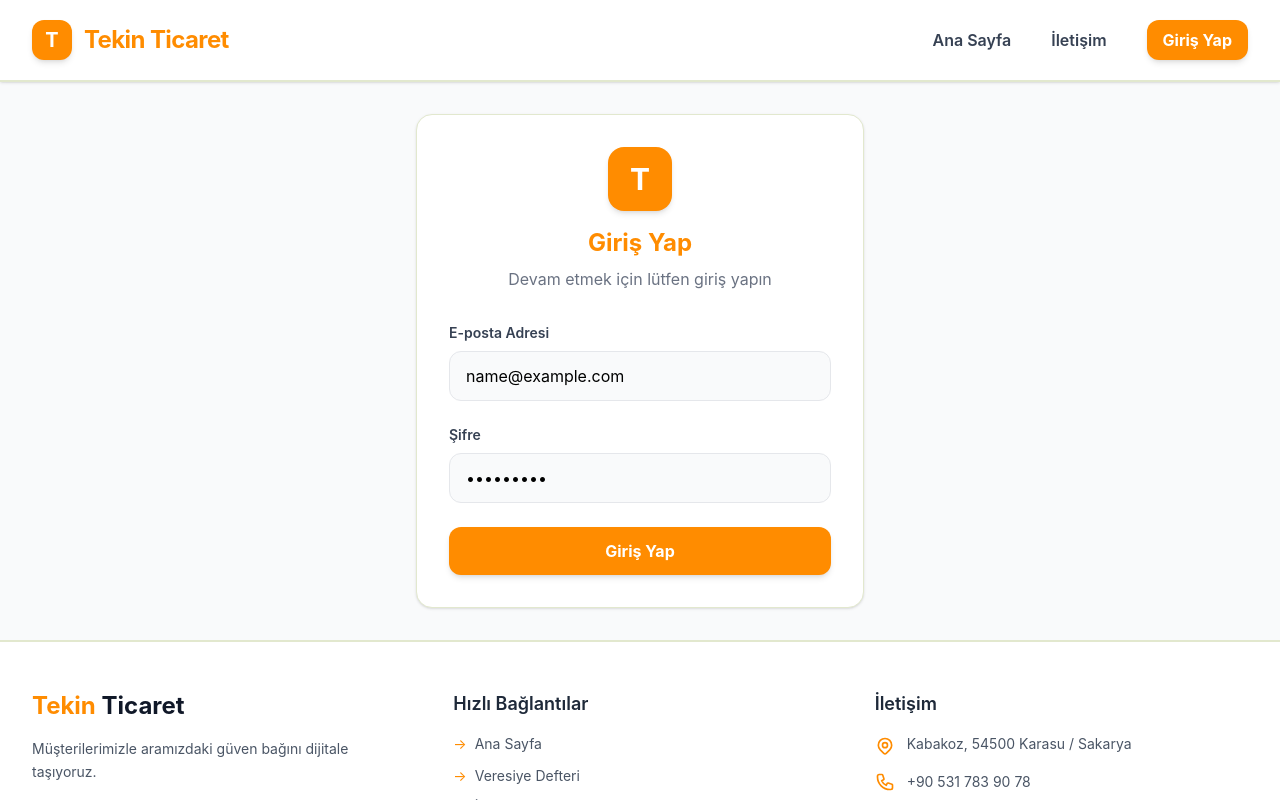
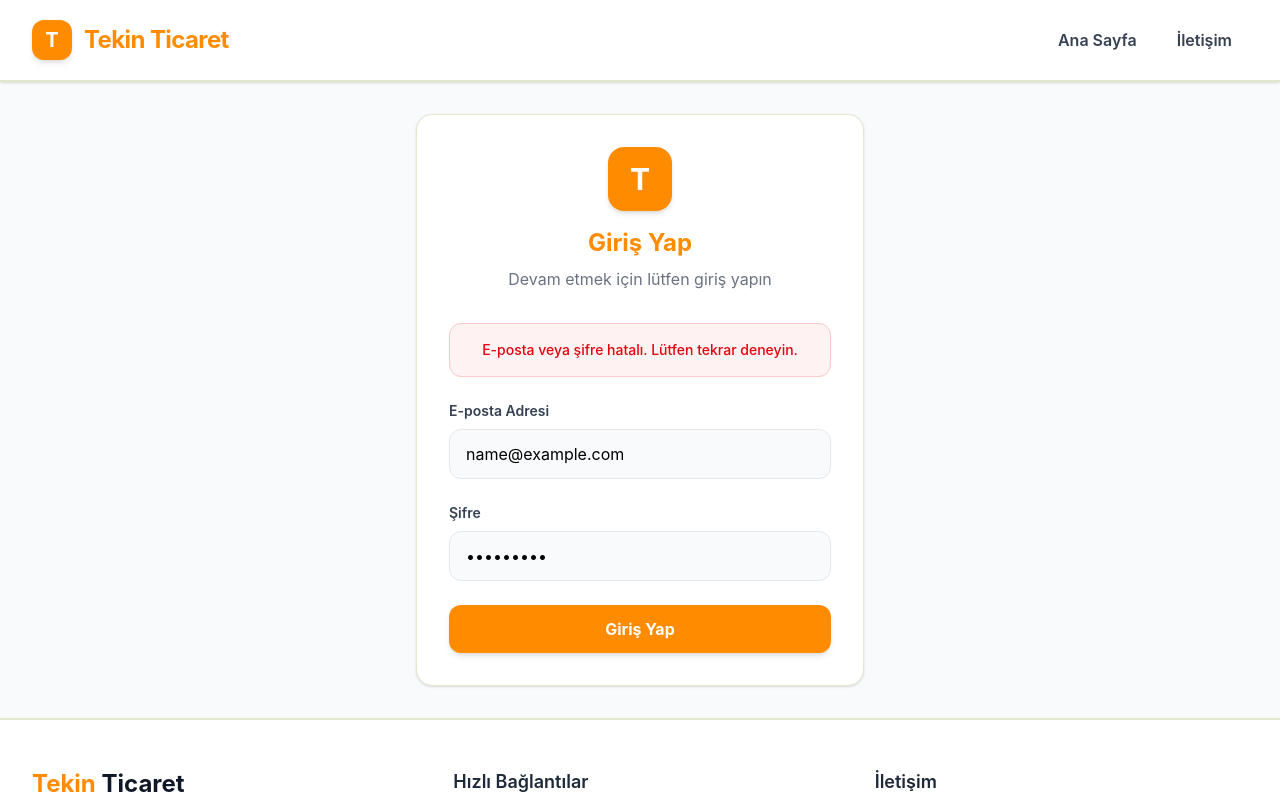
Before and after one commit to melihcandemir/Tekin_Ticaret, a React (Vite) app: page /login in a window 1280 px wide. Both pictures are taken after typing "name@example.com", "Sample123" into the empty fields and a click on the button "Giriş Yap". Shown: the top 800 px of the page. Built offline with nearby package versions, Linux system fonts and the light colour scheme; no server answers; the HTML template or start-up script is replaced by a standard one.

Commit message:
Veresiye defteri netlify ve giriş detayları değiştirildi

```diff
--- a/src/components/Footer.tsx
+++ b/src/components/Footer.tsx
@@ -34,13 +34,13 @@ const Footer = () => {
               </li>
               <li>
                 <Link
-                  to="/ledger"
+                  to="/login"
                   className="text-gray-600 hover:text-[#FF8C00] transition-colors duration-200 inline-flex items-center group"
                 >
                   <span className="mr-2 text-[#FF8C00] group-hover:translate-x-1 transition-transform">
                     →
                   </span>{" "}
-                  Veresiye Defteri
+                  Defter
                 </Link>
               </li>
               <li>
--- a/src/components/Navbar.tsx
+++ b/src/components/Navbar.tsx
@@ -42,7 +42,7 @@ const Navbar = () => {
               İletişim
             </Link>
 
-            {user ? (
+            {user && (
               <>
                 <Link
                   to="/veresiye"
@@ -57,13 +57,6 @@ const Navbar = () => {
                   Çıkış Yap
                 </button>
               </>
-            ) : (
-              <Link
-                to="/login"
-                className="ml-4 bg-[#FF8C00] hover:bg-[#e67e00] text-white px-4 py-2 rounded-xl text-md font-bold transition-all duration-200 shadow-md hover:-translate-y-0.5"
-              >
-                Giriş Yap
-              </Link>
             )}
           </div>
 
@@ -110,7 +103,7 @@ const Navbar = () => {
           >
             İletişim
           </Link>
-          {user ? (
+          {user && (
             <>
               <Link
                 to="/veresiye"
@@ -129,14 +122,6 @@ const Navbar = () => {
                 Çıkış Yap
               </button>
             </>
-          ) : (
-            <Link
-              to="/login"
-              onClick={() => setIsOpen(false)}
-              className="block px-4 py-3 rounded-xl text-base font-bold text-white bg-[#FF8C00] hover:bg-[#e67e00] transition-colors mt-2"
-            >
-              Giriş Yap
-            </Link>
           )}
         </div>
       </div>
--- a/src/pages/Login.tsx
+++ b/src/pages/Login.tsx
@@ -6,6 +6,7 @@ const Login = () => {
   const [email, setEmail] = useState('');
   const [password, setPassword] = useState('');
   const [loading, setLoading] = useState(false);
+  const [loginError, setLoginError] = useState('');
   const navigate = useNavigate();
 
   const handleLogin = async (e: React.FormEvent) => {
@@ -18,8 +19,9 @@ const Login = () => {
     });
 
     if (error) {
-      // Error is handled here, but as per rules, we don't console.log error messages.
+      setLoginError('E-posta veya şifre hatalı. Lütfen tekrar deneyin.');
     } else {
+      setLoginError('');
       navigate('/veresiye');
     }
     setLoading(false);
@@ -35,6 +37,12 @@ const Login = () => {
           <h2 className="text-2xl font-bold text-[#FF8C00]">Giriş Yap</h2>
           <p className="text-gray-500 mt-2">Devam etmek için lütfen giriş yapın</p>
         </div>
+
+        {loginError && (
+          <div className="mb-6 p-4 bg-red-50 border border-red-200 text-red-600 rounded-xl text-sm font-medium text-center">
+            {loginError}
+          </div>
+        )}
 
         <form onSubmit={handleLogin} className="space-y-6">
           <div>
```
Also changed, not shown: 2 other files (tests, documents, lock files or other folders).
